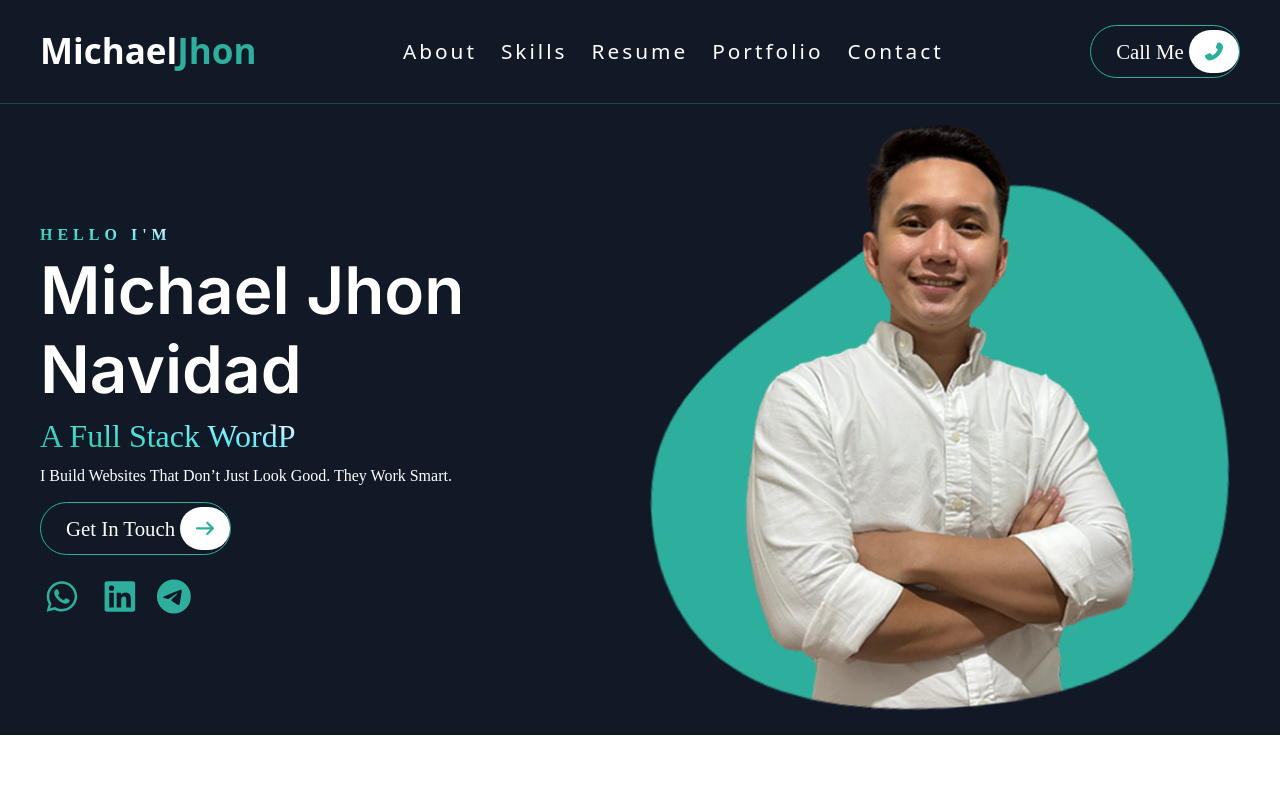
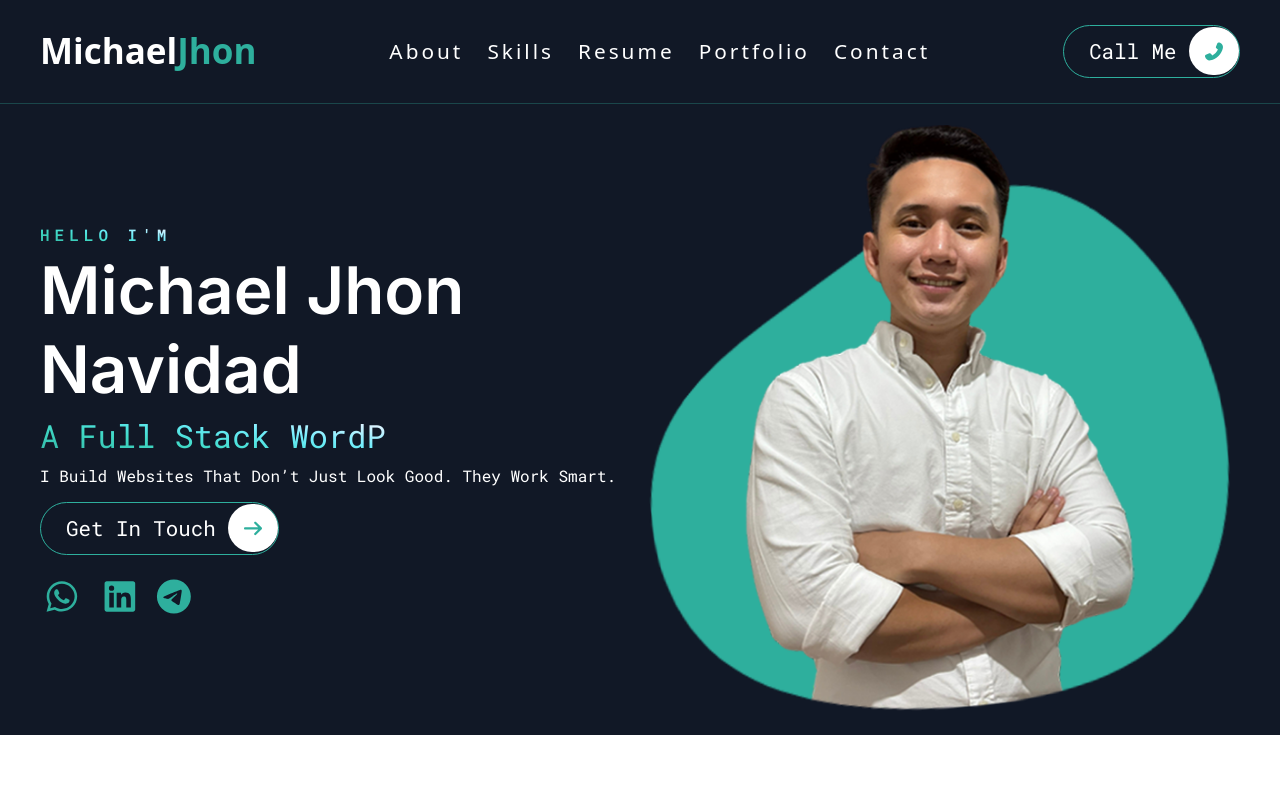
Before and after one commit to mikee-pixel/new-portfolio, a React (Vite) app: page / in a window 1280 px wide. Shown: the top 791 px of the page. Built offline with nearby package versions, Linux system fonts and the light colour scheme; no server answers; data requests are answered from the project's data file.

Commit message:
Fix the font-style and added fallback font-style.

```diff
--- a/src/index.css
+++ b/src/index.css
@@ -1,4 +1,4 @@
-@import url('https://fonts.googleapis.com/css2?family=Inter:ital,opsz,wght@0,14..32,100..900;1,14..32,100..900&family=Roboto:ital,wght@0,100..900;1,100..900&display=swap');
+@import url('https://fonts.googleapis.com/css2?family=Inter:ital,opsz,wght@0,14..32,100..900;1,14..32,100..900&family=Roboto+Mono:ital,wght@0,100..900;1,100..900&display=swap');
 @import "tailwindcss";
 
 
@@ -13,8 +13,8 @@
   --color-accent: #2eaf9d;
   --color-hover: #4af8e4;
   --color-error: #FF917A;
-  --heading-style: 'Inter';
-  --paragraph-style: 'Roboto Mono';
+  --heading-style: 'Inter', system-ui, -apple-system, BlinkMacSystemFont, sans-serif;
+  --paragraph-style: 'Roboto Mono', monospace;
   --backshadow: 0 2px 15px #4af8e4;
 }
 body {
```
